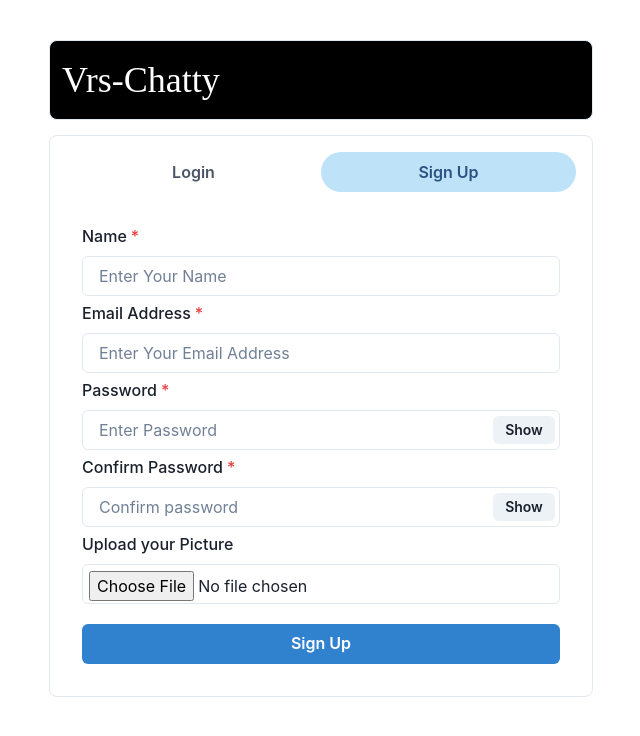
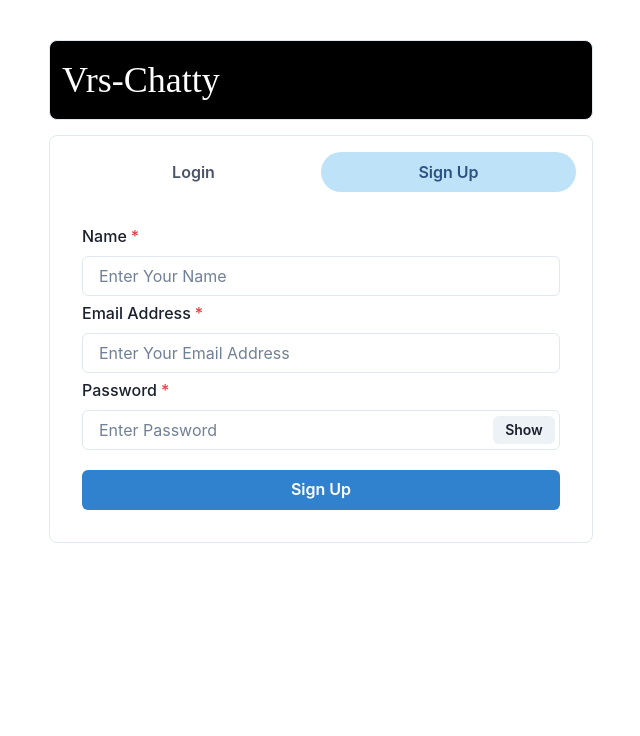
Before and after one commit to RachitSahu26/Chat-app, a React (Vite) app in the folder Frontend/: page / in a window 1280 px wide. Both pictures are taken after a click on the tab "Sign Up". Shown: the top 736 px of the page, without its empty margins (319-959 px from the left). Built offline with nearby package versions, Linux system fonts and the light colour scheme.

Commit message:
creating sigup functionality

```diff
--- a/Frontend/src/Components/Authentication/Signup.jsx
+++ b/Frontend/src/Components/Authentication/Signup.jsx
@@ -1,5 +1,5 @@
 import React, { useState } from 'react'
- import { Button, FormControl, FormLabel, Input, InputGroup, InputRightElement, VStack }  from "@chakra-ui/react";
+import { Button, FormControl, FormLabel, Input, InputGroup, InputRightElement, VStack } from "@chakra-ui/react";
 function Signup() {
 
   const [show, setShow] = useState(false);
@@ -7,14 +7,36 @@ function Signup() {
 
 
 
-const [name,setName]=useState("");
-const [email,setEmail]=useState("");
-const [password,setPassword]=useState("");
-const [confirmpassword,setConfirmpassword]=useState("");
-// const [postDetails,postDetails]=useState("");
-const submitHandler=()=>{
+  // ....login data Stored...
+  const [loginData, setLogindata] = useState({
+    name: "",
+    email: "",
+    password: ""
+  })
+
+
+  // ..............change input data handler...........
+  const handleUserInput = (e) => {
+
+    const { name, value } = e.target;
+    setLogindata({
+      ...loginData,
+      [name]: value
+    })
+  }
+
+  const submitHandler = () => {
+
+    if (!loginData.name || !loginData.email || !loginData.password) {
+      toast.error("Please fill all the details");
+      return;
+    }
+
+
 
   }
+
+
 
   return (
     <VStack spacing="5px">
@@ -22,8 +44,11 @@ const submitHandler=()=>{
       <FormControl id="first-name" isRequired>
         <FormLabel>Name</FormLabel>
         <Input
-        placeholder="Enter Your Name"
-        onChange={(e) => setName(e.target.value)}
+          type="name"
+          placeholder="Enter Your Name "
+          name="name"
+          onChange={handleUserInput}
+          value={loginData.name}
         />
       </FormControl>
 
@@ -34,7 +59,9 @@ const submitHandler=()=>{
         <Input
           type="email"
           placeholder="Enter Your Email Address"
-        onChange={(e) => setEmail(e.target.value)}
+          name="email"
+          onChange={handleUserInput}
+          value={loginData.email}
         />
       </FormControl>
 
@@ -46,7 +73,9 @@ const submitHandler=()=>{
           <Input
             type={show ? "text" : "password"}
             placeholder="Enter Password"
-          onChange={(e) => setPassword(e.target.value)}
+            name="password"
+            onChange={handleUserInput}
+            value={loginData.password}
           />
           <InputRightElement width="4.5rem">
             <Button h="1.75rem" size="sm" onClick={handleClick}>
@@ -57,36 +86,7 @@ const submitHandler=()=>{
       </FormControl>
 
 
-    {/* ..........confirm password....... */}
 
-
-    <FormControl id="password" isRequired>
-      <FormLabel>Confirm Password</FormLabel>
-      <InputGroup size="md">
-        <Input
-          type={show ? "text" : "password"}
-          placeholder="Confirm password"
-          onChange={(e) => setConfirmpassword(e.target.value)}
-        />
-        <InputRightElement width="4.5rem">
-          <Button h="1.75rem" size="sm" onClick={handleClick}>
-            {show ? "Hide" : "Show"}
-          </Button>
-        </InputRightElement>
-      </InputGroup>
-    </FormControl>
-
-
-   {/* ..........updoad picture....... */}
-    <FormControl id="pic">
-      <FormLabel>Upload your Picture</FormLabel>
-      <Input
-        type="file"
-        p={1.5}
-        accept="image/*"
-        onChange={(e) => postDetails(e.target.files[0])}
-      />
-    </FormControl>
 
 
       {/* ..........signup btn....... */}
```
Lines whose indentation alone changed are shown as unchanged.
